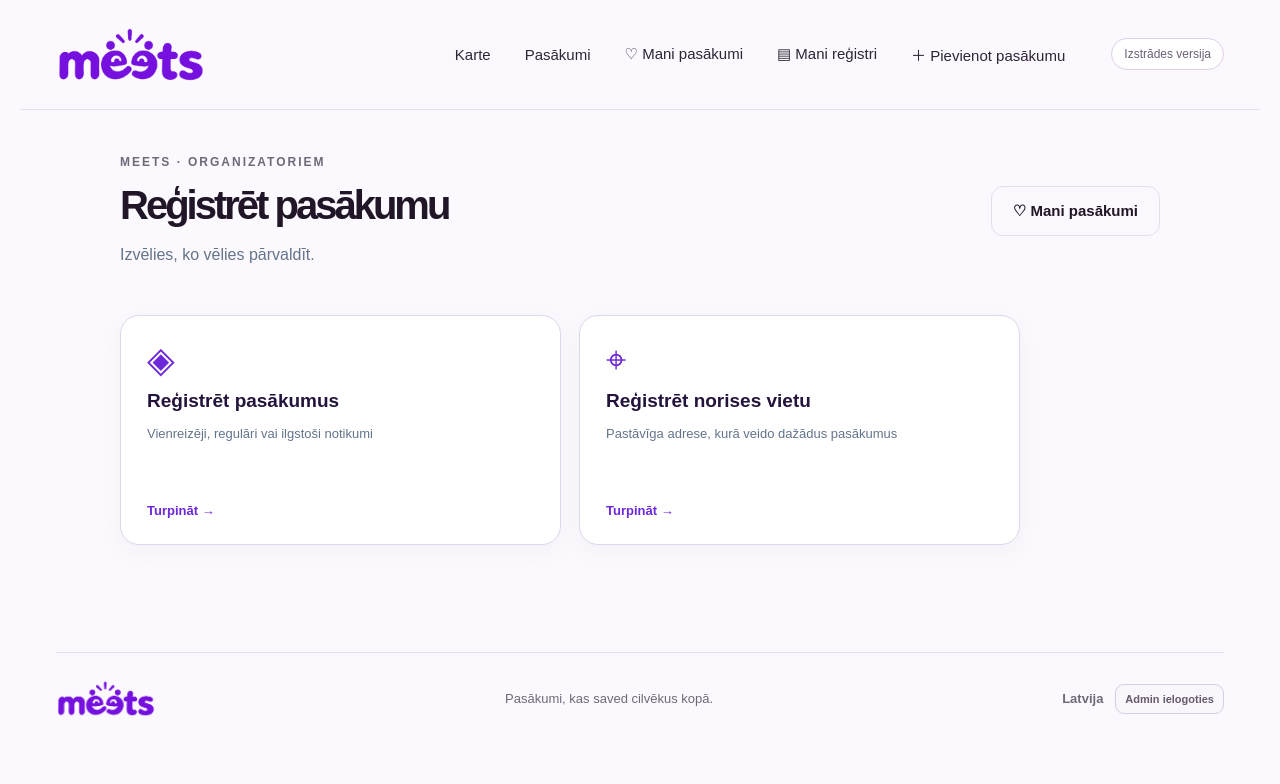
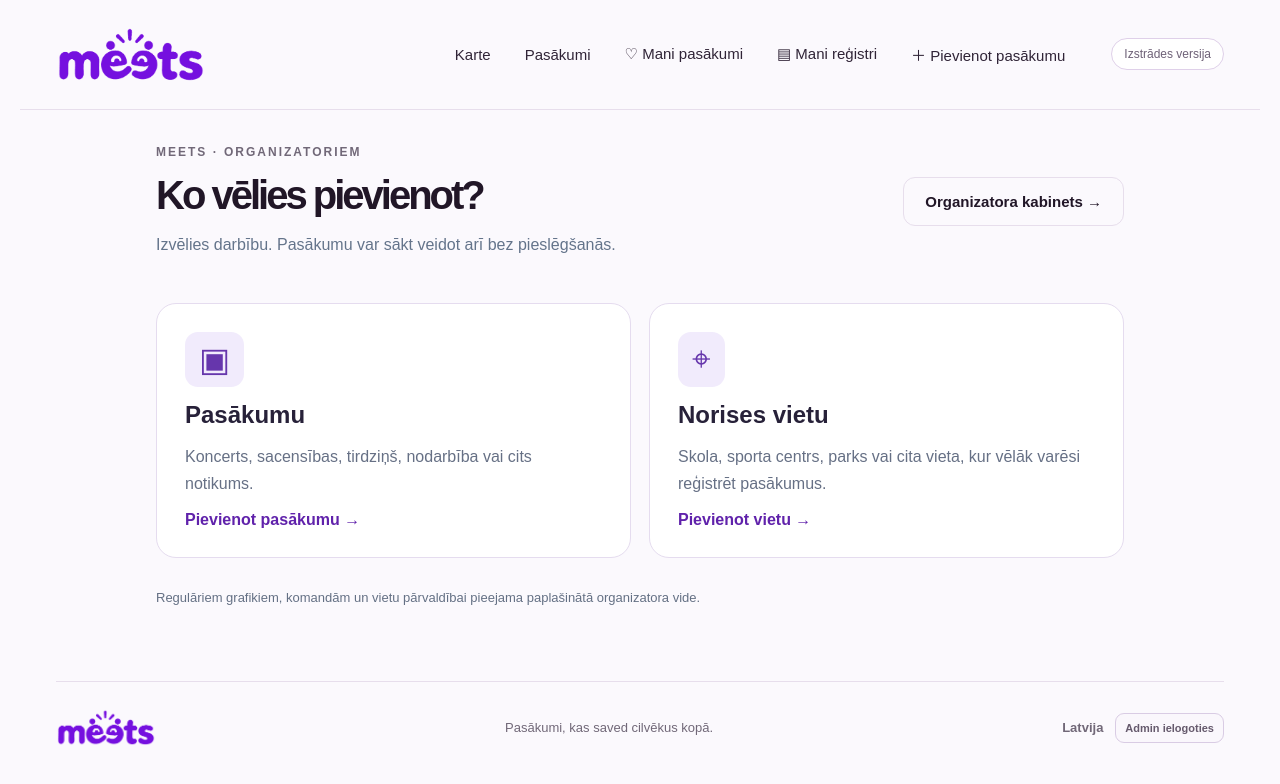
Before and after one commit to girtspolis1-sudo/meets-2, a Next.js app: page /registre-pasakumu in a window 1280 px wide. Shown: the top 784 px of the page. Built offline with nearby package versions, Linux system fonts and the light colour scheme.

Commit message:
feat: prioritize Luma-style quick events and persistent venues

```diff
--- a/app/registre-pasakumu/page.jsx
+++ b/app/registre-pasakumu/page.jsx
@@ -1,57 +1,22 @@
-'use client';
-import {useEffect,useState} from 'react';
-import OrganizerPage from '../organizators/page.jsx';
 import Link from 'next/link';
-
-const KEY='meets_user_session_v1';
-const OPTIONS=[
- {kind:'organizer',icon:'◈',title:'Reģistrēt pasākumus',subtitle:'Vienreizēji, regulāri vai ilgstoši notikumi'},
- {kind:'venue',icon:'⌖',title:'Reģistrēt norises vietu',subtitle:'Pastāvīga adrese, kurā veido dažādus pasākumus'}
-];
-async function auth(action,email,password){
- const r=await fetch('/api/account',{method:'POST',headers:{'Content-Type':'application/json'},body:JSON.stringify({action,email,password})});
- const d=await r.json();if(!r.ok)throw Error(d.error||'Neizdevās izveidot kontu.');return d;
-}
-export default function RegisterEventPage(){
- const [ready,setReady]=useState(false),[session,setSession]=useState(null),[kind,setKind]=useState(''),[mode,setMode]=useState('register');
- const [email,setEmail]=useState(''),[password,setPassword]=useState(''),[confirmation,setConfirmation]=useState(''),[showPassword,setShowPassword]=useState(false),[busy,setBusy]=useState(false),[error,setError]=useState('');
- useEffect(()=>{
-  try{setSession(JSON.parse(localStorage.getItem(KEY)||'null'));}catch{}
-  setReady(true);
- },[]);
- async function submit(e){
-  e.preventDefault();setError('');
-  if(mode==='register'&&password!==confirmation){setError('Paroles nesakrīt.');return;}
-  setBusy(true);
-  try{
-   const result=await auth(mode==='register'?'register':'login',email.trim().toLowerCase(),password);
-   if(!result.access_token){setError('Konts izveidots, bet vēl nepieciešams e-pasta apstiprinājums.');return;}
-   localStorage.setItem(KEY,JSON.stringify(result));
-   window.dispatchEvent(new Event('meets-user-changed'));
-   setSession(result);setPassword('');setConfirmation('');
-  }catch(err){setError(err.message);}finally{setBusy(false);}
- }
- if(!ready)return <section className="meets-organizer-page"><p className="meets-muted">Ielādē…</p></section>;
- if(!kind)return <section className="meets-organizer-page">
-  <div className="meets-account-heading"><div><p className="eyebrow">MEETS · Organizatoriem</p><h1>Reģistrēt pasākumu</h1><p className="meets-muted">Izvēlies, ko vēlies pārvaldīt.</p></div><Link href="/mani-pasakumi" className="button">♡ Mani pasākumi</Link></div>
-  <div className="meets-register-kind-grid">
-   {OPTIONS.map(o=><button type="button" className="meets-register-kind" key={o.kind} onClick={()=>setKind(o.kind)}><span className="meets-register-kind-icon">{o.icon}</span><strong>{o.title}</strong><small>{o.subtitle}</small><span className="meets-register-kind-arrow">Turpināt →</span></button>)}
+export const metadata={title:'Pievienot pasākumu vai norises vietu'};
+export default function RegisterEntry(){
+ return <section className="meets-organizer-page quick-flow">
+  <div className="meets-account-heading"><div><p className="eyebrow">MEETS · Organizatoriem</p>
+   <h1>Ko vēlies pievienot?</h1><p className="meets-muted">Izvēlies darbību. Pasākumu var sākt veidot arī bez pieslēgšanās.</p></div>
+   <Link className="button" href="/organizators">Organizatora kabinets →</Link></div>
+  <div className="quick-flow-choices">
+   <Link href="/registre-pasakumu/vienkarsi" className="quick-flow-choice">
+    <span aria-hidden="true">▣</span><h2>Pasākumu</h2>
+    <p>Koncerts, sacensības, tirdziņš, nodarbība vai cits notikums.</p>
+    <strong>Pievienot pasākumu →</strong>
+   </Link>
+   <Link href="/registre-vietu" className="quick-flow-choice">
+    <span aria-hidden="true">⌖</span><h2>Norises vietu</h2>
+    <p>Skola, sporta centrs, parks vai cita vieta, kur vēlāk varēsi reģistrēt pasākumus.</p>
+    <strong>Pievienot vietu →</strong>
+   </Link>
   </div>
- </section>;
- if(session?.access_token)return <div><div className="meets-register-back"><button type="button" className="button" onClick={()=>setKind('')}>← Mainīt reģistrācijas veidu</button></div><OrganizerPage initialKind={kind}/></div>;
- return <section className="meets-account-page">
-  <div className="meets-account-heading"><div><p className="eyebrow">MEETS · Organizatoriem</p><h1>{kind==='venue'?'Vietas pārvaldnieks':'Pasākumu organizators'}</h1><p className="meets-muted">Izveido organizatora piekļuvi ar e-pastu un paroli.</p></div><button className="button" onClick={()=>setKind('')}>← Atpakaļ</button></div>
-  <div className="meets-account-login">
-   <h2>{mode==='register'?'Izveidot kontu':'Pieslēgties'}</h2>
-   <p className="meets-muted">Viens MEETS lietotājs — atsevišķs organizatora profils un tiesības.</p>
-   <form onSubmit={submit}>
-    <label>E-pasts<input type="email" required autoComplete="email" maxLength={254} value={email} onChange={e=>setEmail(e.target.value)} placeholder="vards@epasts.lv"/></label>
-    <label>Parole<div className="meets-password-field"><input type={showPassword?'text':'password'} required minLength={8} maxLength={128} autoComplete={mode==='register'?'new-password':'current-password'} value={password} onChange={e=>setPassword(e.target.value)} placeholder="Vismaz 8 rakstzīmes"/><button type="button" onClick={()=>setShowPassword(!showPassword)}>{showPassword?'Paslēpt':'Rādīt'}</button></div></label>
-    {mode==='register'&&<label>Atkārtot paroli<input type={showPassword?'text':'password'} required minLength={8} maxLength={128} autoComplete="new-password" value={confirmation} onChange={e=>setConfirmation(e.target.value)}/></label>}
-    <button type="submit" className="button primary" disabled={busy}>{busy?'Uzgaidi…':mode==='register'?'Izveidot kontu →':'Pieslēgties →'}</button>
-   </form>
-   <button type="button" className="button" style={{marginTop:12}} onClick={()=>{setMode(mode==='register'?'login':'register');setError('');}}>{mode==='register'?'Man jau ir MEETS konts':'Izveidot jaunu kontu'}</button>
-   {error&&<p className="meets-inline-error" role="alert">{error}</p>}
-  </div>
+  <p className="quick-flow-note">Regulāriem grafikiem, komandām un vietu pārvaldībai pieejama <Link href="/organizators">paplašinātā organizatora vide</Link>.</p>
  </section>;
 }
```
